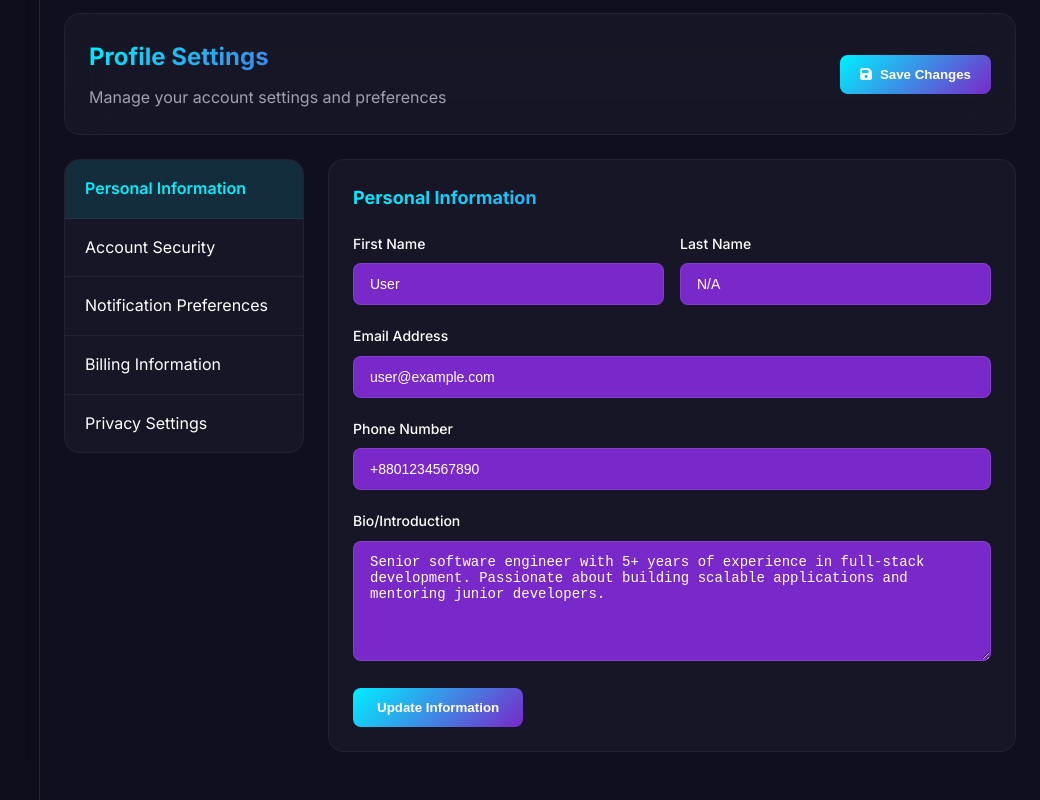
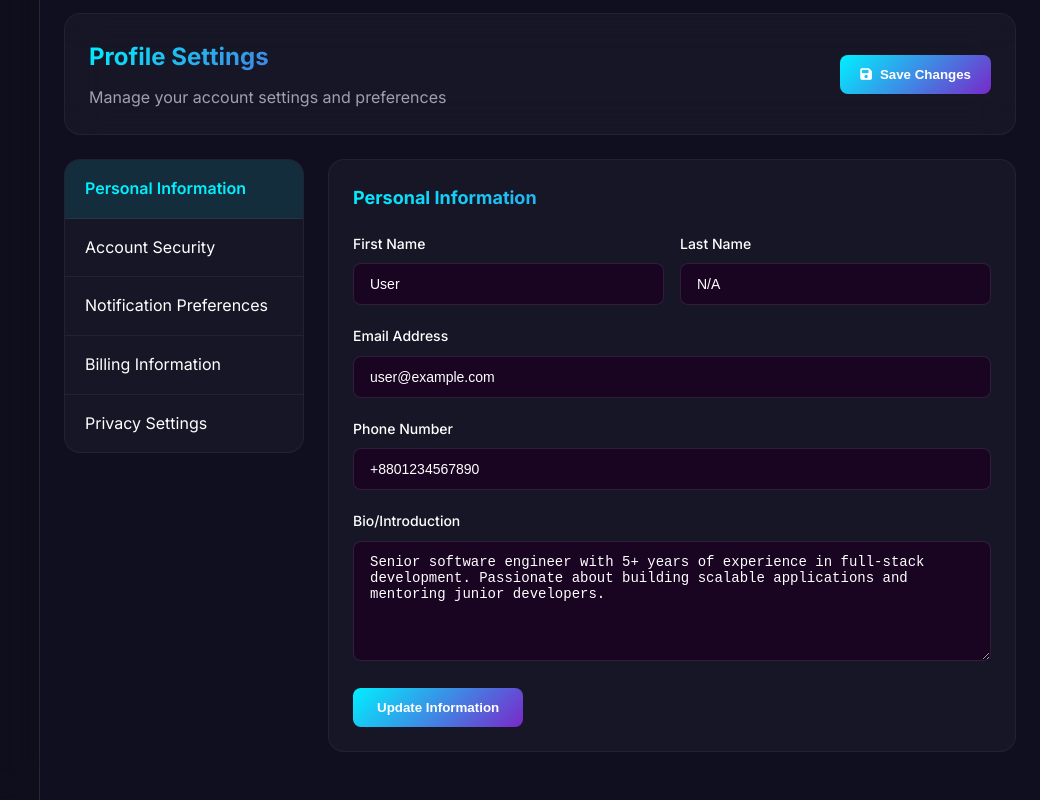
Before and after one commit to 0xanondo-07/ConfidenSee, a plain HTML site: page dash.html in a window 1280 px wide. Shown: the part 1577-2377 px from the top of the page, without its empty margins (240-1280 px from the left). Drawn offline with Linux system fonts and the light colour scheme.

Commit message:
Update dash.html

```diff
--- a/dash.html
+++ b/dash.html
@@ -1393,7 +1393,7 @@
     .form-group textarea {
       width: 100%;
       padding: 12px 16px;
-      background: var(--secondary) ;
+      background: rgb(25, 4, 34);
       border: 1px solid rgba(255, 255, 255, 0.1);
       border-radius: 8px;
       font-size: 14px;
```
